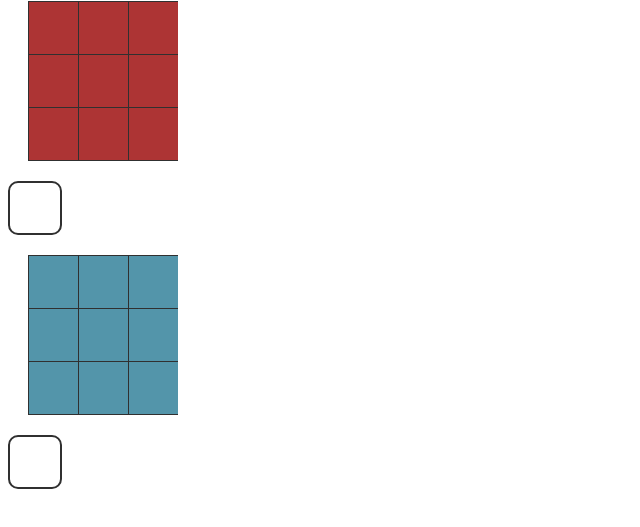
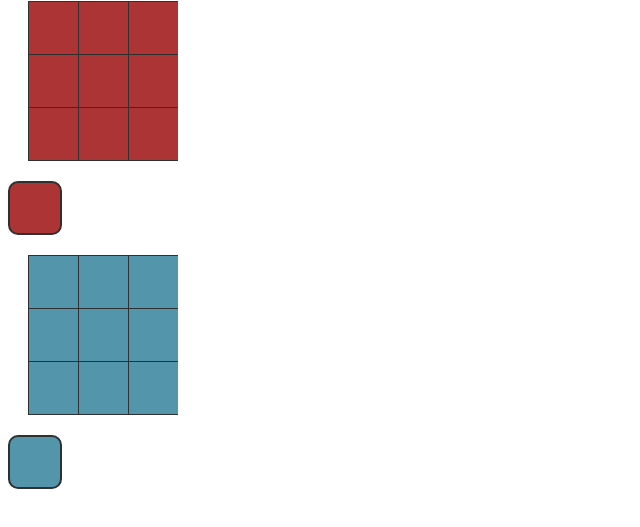
Before and after one commit to ufjf-dcc202/ufjf-dcc202-2023-3-a-trb-esbugalhado-lucas-chaves, a plain HTML site: page index.html in a window 1280 px wide. Shown: the part 79-606 px from the top of the page, without its empty margins (0-640 px from the left). Drawn offline with Linux system fonts and the light colour scheme.

Commit message:
Muda a cor dos background dos dados e a ordem deles que estava trocada

```diff
--- a/index.html
+++ b/index.html
@@ -12,9 +12,9 @@
     <main>
         <h1>Esbugalhado - Lucas Chaves</h1>
         <table id="cpu-table"></table>
+        <div id="cpu-dice" class="dice" onclick="updateDiceDisplay('cpu-dice')"></div>
+        <table id="player-table"></table>
         <div id="player-dice" class="dice" onclick="updateDiceDisplay('player-dice')"></div>
-        <table id="player-table"></table>
-        <div id="cpu-dice" class="dice" onclick="updateDiceDisplay('cpu-dice')"></div>
     </main>
 </body>
 </html>
--- a/style/stylesheet.css
+++ b/style/stylesheet.css
@@ -41,3 +41,11 @@ td:last-child {
     border-radius: 10px; /* Adiciona quinas arredondadas */
     cursor: pointer;
 }
+
+#player-dice {
+    background-color: #5395AA;
+}
+
+#cpu-dice {
+    background-color: #AD3434;
+}
```
